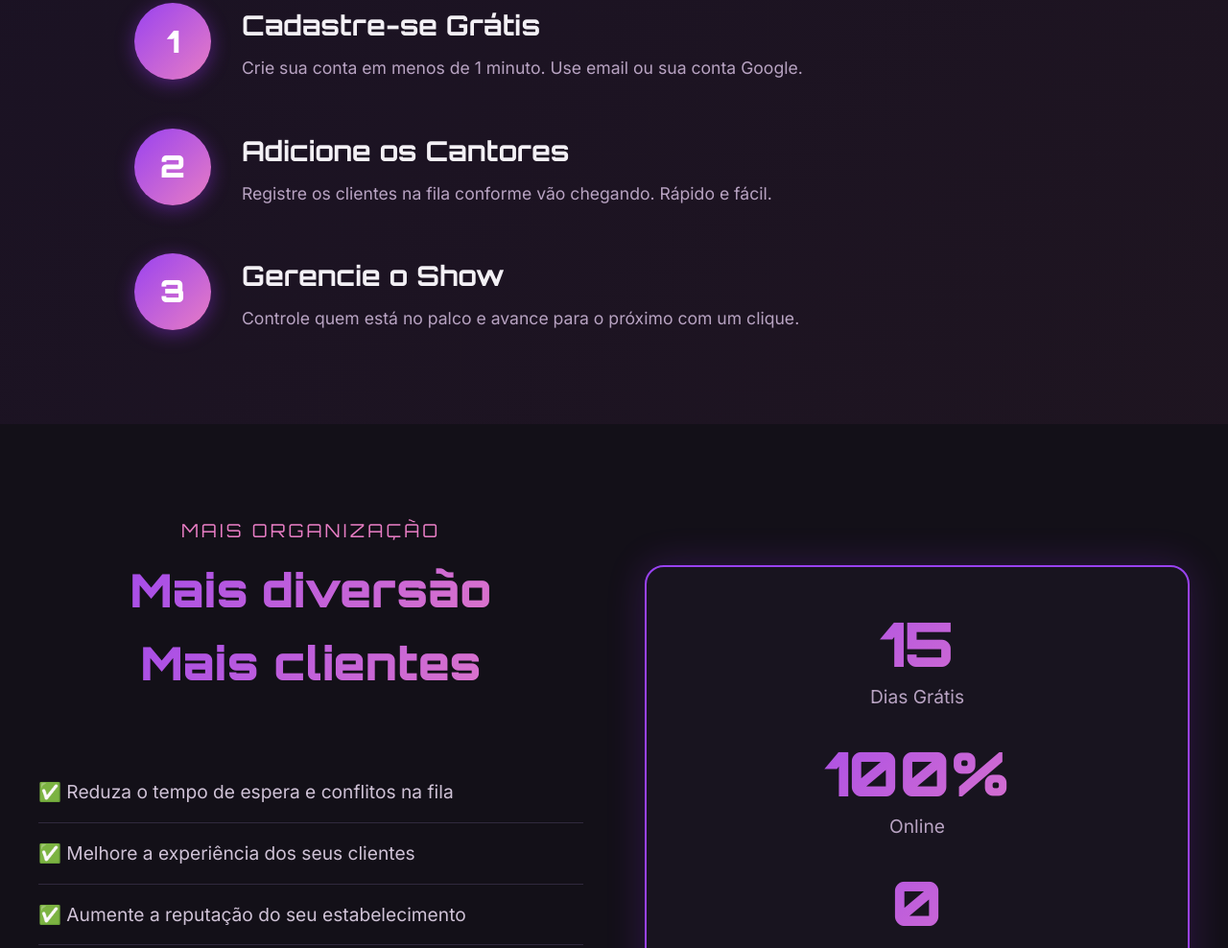
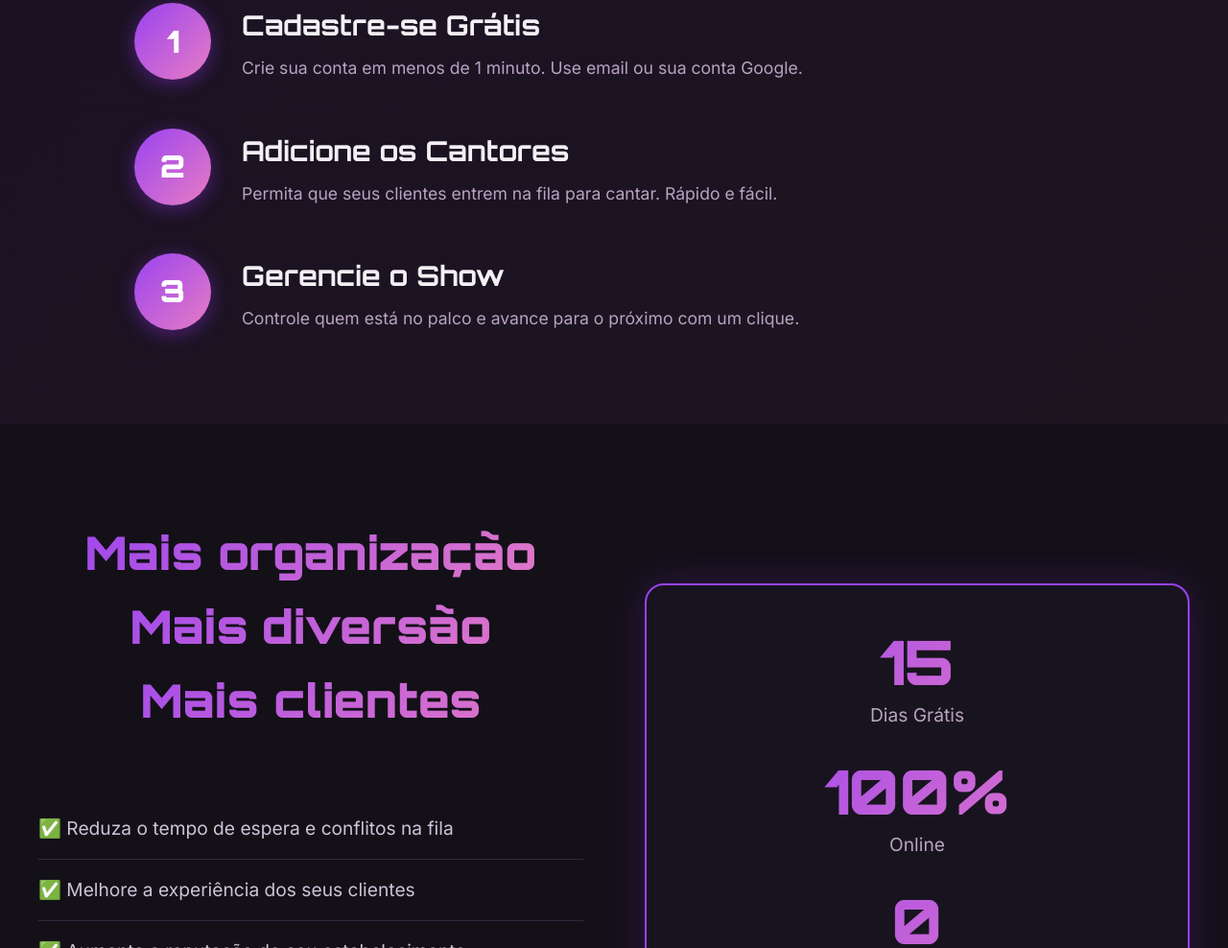
Before and after one commit to eusouricardodelphino/karaokemanager-landing-page, a plain HTML site: page public/index.html in a window 1280 px wide. Shown: the part 2435-3423 px from the top of the page at 96% size. Drawn offline with Linux system fonts and the light colour scheme.

Commit message:
update text in page

```diff
--- a/public/index.html
+++ b/public/index.html
@@ -142,7 +142,7 @@
                     <div class="step-number">2</div>
                     <div class="step-content">
                         <h3>Adicione os Cantores</h3>
-                        <p>Registre os clientes na fila conforme vão chegando. Rápido e fácil.</p>
+                        <p>Permita que seus clientes entrem na fila para cantar. Rápido e fácil.</p>
                     </div>
                 </div>
 
@@ -162,7 +162,7 @@
         <div class="benefits-container">
             <div class="benefits-content">
                 <h2 class="section-title">
-                    <span class="title-accent">Mais organização</span>
+                    <span class="title-main">Mais organização</span>
                     <span class="title-main">Mais diversão</span>
                     <span class="title-main">Mais clientes</span>
                 </h2>
```
